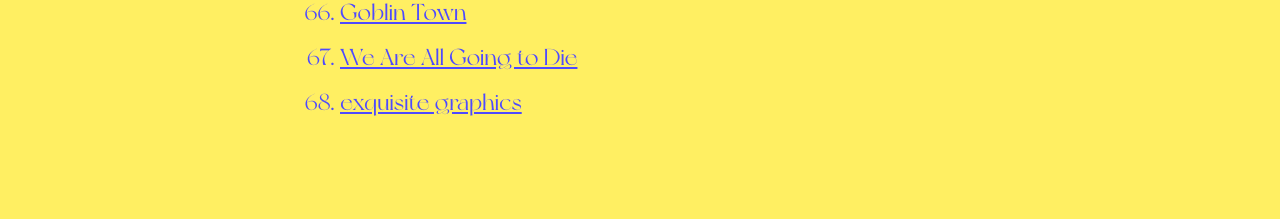
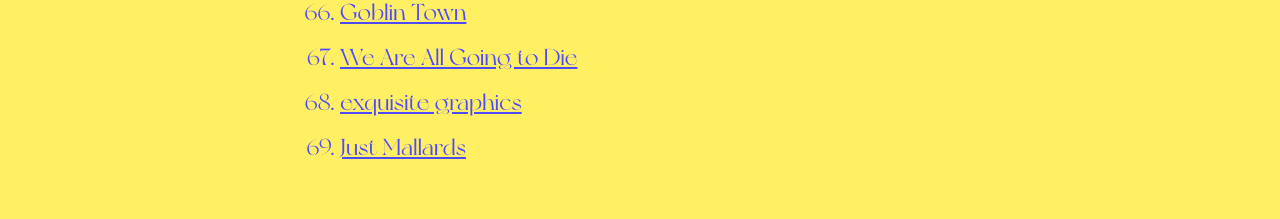
Before and after one commit to emmajane1313/the-timeless-quest, a Next.js app: page / in a window 1280 px wide. Shown: the part 4180-4399 px from the top of the page. Built offline with nearby package versions, Linux system fonts and the light colour scheme; no server answers.

Commit message:
add mallards

```diff
--- a/pages/index.js
+++ b/pages/index.js
@@ -480,6 +480,9 @@ export default function Home() {
             <li>
               <a href="https://twitter.com/xqstgfx" target= "_blank" rel="noreferrer">exquisite graphics</a>
             </li>
+            <li>
+              <a href="https://twitter.com/JustMallards" target= "_blank" rel="noreferrer">Just Mallards</a>
+            </li>
           </ul>
         </section>
       </main>
```
